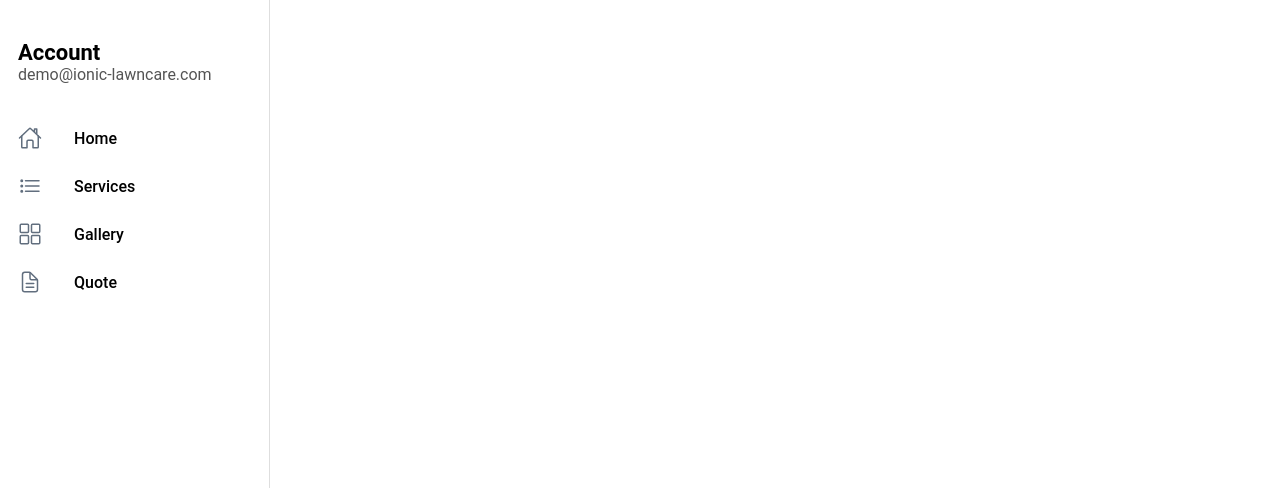
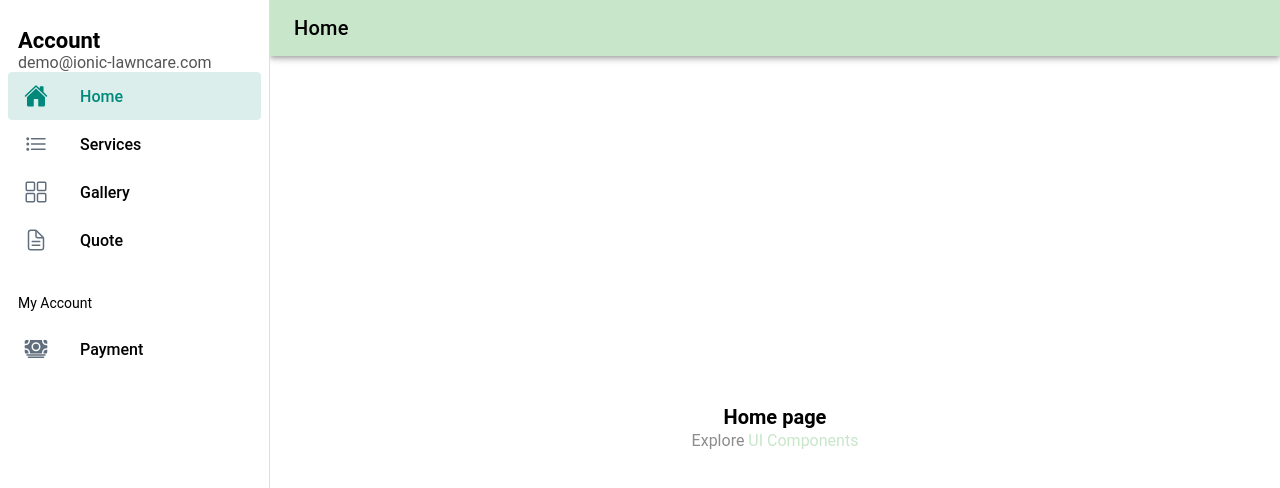
Before and after one commit to jbw716/Ionic-Lawncare, a React (Vite) app: page /tabs/home in a window 1280 px wide. Shown: the top 488 px of the page. Built offline with nearby package versions, Linux system fonts and the light colour scheme.

Commit message:
Fixing other navigation

```diff
--- a/src/App.tsx
+++ b/src/App.tsx
@@ -1,4 +1,4 @@
-import { Route } from 'react-router-dom';
+import { Redirect, Route } from 'react-router-dom';
 import {
   IonApp,
   IonRouterOutlet,
@@ -53,8 +53,11 @@ const App: React.FC = () => (
           <Route exact path="/pay">
             <Pay />
           </Route>
-          <Route path="/">
+          <Route path="/tabs">
             <Tabs />
+          </Route>
+          <Route exact path="/">
+            <Redirect to="/tabs/home" />
           </Route>
         </IonRouterOutlet>
       </IonSplitPane>
--- a/src/components/Menu.css
+++ b/src/components/Menu.css
@@ -15,14 +15,6 @@ ion-menu.md ion-content {
   --padding-bottom: 20px;
 }
 
-ion-menu.md ion-list {
-  padding: 20px 0;
-}
-
-ion-menu.md ion-note {
-  margin-bottom: 30px;
-}
-
 ion-menu.md ion-list-header,
 ion-menu.md ion-note {
   padding-left: 10px;
@@ -35,7 +27,6 @@ ion-menu.md ion-list#nav-list ion-list-header {
 }
 
 ion-menu.md ion-item {
-  --padding-start: 10px;
   --padding-end: 10px;
   border-radius: 4px;
 }
@@ -58,10 +49,6 @@ ion-menu.md ion-item ion-label {
 
 ion-menu.ios ion-content {
   --padding-bottom: 20px;
-}
-
-ion-menu.ios ion-list {
-  padding: 20px 0 0 0;
 }
 
 ion-menu.ios ion-note {
--- a/src/components/Menu.tsx
+++ b/src/components/Menu.tsx
@@ -11,7 +11,7 @@ import {
 } from '@ionic/react';
 
 import { useLocation } from 'react-router-dom';
-import { documentText, documentTextOutline, grid, gridOutline, home, homeOutline, list, listOutline } from 'ionicons/icons';
+import { cash, documentText, documentTextOutline, grid, gridOutline, home, homeOutline, list, listOutline } from 'ionicons/icons';
 import './Menu.css';
 
 interface AppPage {
@@ -24,25 +24,25 @@ interface AppPage {
 const appPages: AppPage[] = [
   {
     title: 'Home',
-    url: '/home',
+    url: '/tabs/home',
     icon: homeOutline,
     selectedIcon: home
   },
   {
     title: 'Services',
-    url: '/services',
+    url: '/tabs/services',
     icon: listOutline,
     selectedIcon: list
   },
   {
     title: 'Gallery',
-    url: '/gallery',
+    url: '/tabs/gallery',
     icon: gridOutline,
     selectedIcon: grid
   },
   {
     title: 'Quote',
-    url: '/quote',
+    url: '/tabs/quote',
     icon: documentTextOutline,
     selectedIcon: documentText
   }
@@ -62,7 +62,8 @@ const Menu: React.FC = () => {
               return (
                 <IonMenuToggle key={index} autoHide={false}>
                   <IonItem className={location.pathname === appPage.url ? 'selected' : ''} routerLink={appPage.url} routerDirection="none" lines="none" detail={false}>
-                    <IonIcon aria-hidden="true" slot="start" icon={location.pathname === appPage.url ? appPage.selectedIcon : appPage.icon} />
+                    {location.pathname === appPage.url && <IonIcon aria-hidden="true" slot="start" icon={appPage.selectedIcon} />}
+                    {location.pathname !== appPage.url && <IonIcon aria-hidden="true" slot="start" icon={appPage.icon} />}
                     <IonLabel>{appPage.title}</IonLabel>
                   </IonItem>
                 </IonMenuToggle>
@@ -70,6 +71,17 @@ const Menu: React.FC = () => {
             })}
           </span>
         </IonList>
+        <IonList>
+          <IonListHeader>
+            My Account
+          </IonListHeader>
+          <IonMenuToggle autoHide={false}>
+            <IonItem routerLink="/pay" lines="none" detail={false}>
+              <IonIcon slot="start" icon={cash} />
+              <IonLabel>Payment</IonLabel>
+            </IonItem>
+          </IonMenuToggle>
+        </IonList>
       </IonContent>
     </IonMenu>
   );
--- a/src/pages/Pay.tsx
+++ b/src/pages/Pay.tsx
@@ -1,4 +1,4 @@
-import { IonButtons, IonContent, IonHeader, IonMenuButton, IonPage, IonTitle, IonToolbar } from '@ionic/react';
+import { IonBackButton, IonButtons, IonContent, IonHeader, IonPage, IonTitle, IonToolbar } from '@ionic/react';
 import ExploreContainer from '../components/ExploreContainer';
 import './Pay.css';
 
@@ -8,7 +8,7 @@ const Pay: React.FC = () => {
       <IonHeader>
         <IonToolbar color="primary">
           <IonButtons slot="start">
-            <IonMenuButton></IonMenuButton>
+            <IonBackButton></IonBackButton>
           </IonButtons>
           <IonTitle>Payment</IonTitle>
         </IonToolbar>
--- a/src/pages/Tabs.tsx
+++ b/src/pages/Tabs.tsx
@@ -12,37 +12,37 @@ const Tabs: React.FC = () => {
   return (
     <IonTabs>
       <IonRouterOutlet>
-        <Route exact path="/home">
+        <Route exact path="/tabs/home">
           <Home />
         </Route>
-        <Route exact path="/services">
+        <Route exact path="/tabs/services">
           <Services />
         </Route>
-        <Route exact path="/gallery">
+        <Route exact path="/tabs/gallery">
           <Gallery />
         </Route>
-        <Route exact path="/quote">
+        <Route exact path="/tabs/quote">
           <Quote />
         </Route>
-        <Route exact path="/">
-          <Redirect to="/home" />
+        <Route exact path="/tabs">
+          <Redirect to="/tabs/home" />
         </Route>
       </IonRouterOutlet>
       <IonTabBar slot="bottom">
-        <IonTabButton tab="home" href="/home">
-          <IonIcon aria-hidden="true" icon={location.pathname === "/home" ? home : homeOutline} />
+        <IonTabButton tab="home" href="/tabs/home">
+          <IonIcon aria-hidden="true" icon={location.pathname === "/tabs/home" || location.pathname === "/tabs" ? home : homeOutline} />
           <IonLabel>Home</IonLabel>
         </IonTabButton>
-        <IonTabButton tab="services" href="/services">
-          <IonIcon aria-hidden="true" icon={location.pathname === "/services" ? list : listOutline} />
+        <IonTabButton tab="services" href="/tabs/services">
+          <IonIcon aria-hidden="true" icon={location.pathname === "/tabs/services" ? list : listOutline} />
           <IonLabel>Services</IonLabel>
         </IonTabButton>
-        <IonTabButton tab="gallery" href="/gallery">
-          <IonIcon aria-hidden="true" icon={location.pathname === "/gallery" ? grid : gridOutline} />
+        <IonTabButton tab="gallery" href="/tabs/gallery">
+          <IonIcon aria-hidden="true" icon={location.pathname === "/tabs/gallery" ? grid : gridOutline} />
           <IonLabel>Gallery</IonLabel>
         </IonTabButton>
-        <IonTabButton tab="quote" href="/quote">
-          <IonIcon aria-hidden="true" icon={location.pathname === "/quote" ? documentText : documentTextOutline} />
+        <IonTabButton tab="quote" href="/tabs/quote">
+          <IonIcon aria-hidden="true" icon={location.pathname === "/tabs/quote" ? documentText : documentTextOutline} />
           <IonLabel>Quote</IonLabel>
         </IonTabButton>
       </IonTabBar>
```
